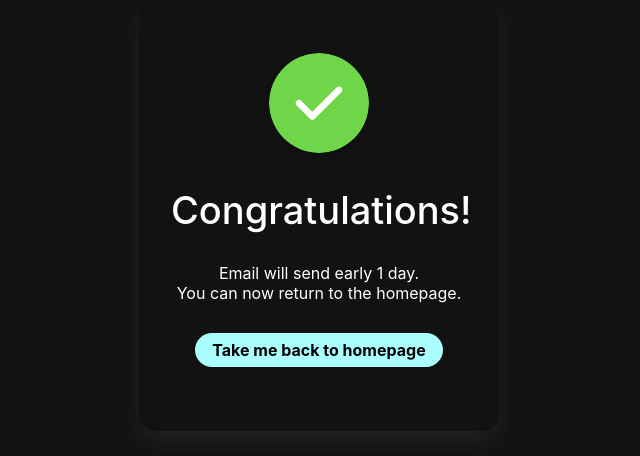
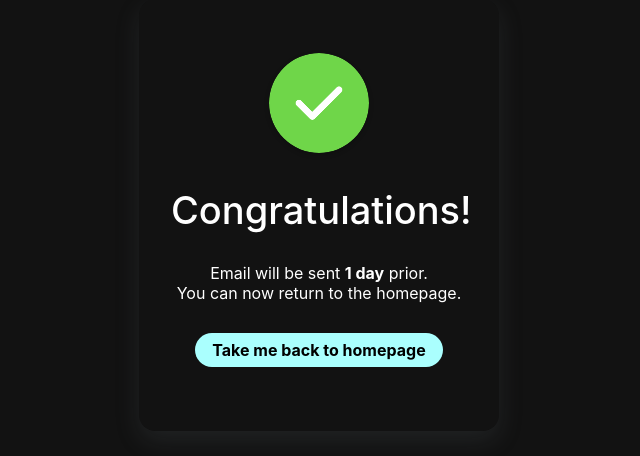
Before and after one commit to udaychhina/acit2911, a Flask app: template hw_tracker/templates/homework/emailconfirm.html in a window 1280 px wide. Shown: the part 225-681 px from the top of the page, without its empty margins (321-961 px from the left). Run offline with Flask 2, Linux system fonts and the light colour scheme; the template is opened without the code that fills it, so the values that code supplies are empty; a user stored in the database is signed in; data comes from the database, SQL or seed files in the repository; both versions use the stored data as it was after the commit.

Commit message:
confirmation message edit

```diff
--- a/hw_tracker/templates/homework/emailconfirm.html
+++ b/hw_tracker/templates/homework/emailconfirm.html
@@ -9,7 +9,7 @@
     <div class="confirm_box">
         <img src="{{url_for('static', filename='tick.png')}}" />
         <h1>Congratulations!</h1>
-        <p>Email will send early 1 day. <br>
+        <p>Email will be sent <strong>1 day</strong> prior. <br>
             You can now return to the homepage.</p>
         <a href="/index" class="button button-4">Take me back to homepage</a>
     </div>
```
Also changed, not shown: instance/homework.sqlite.
